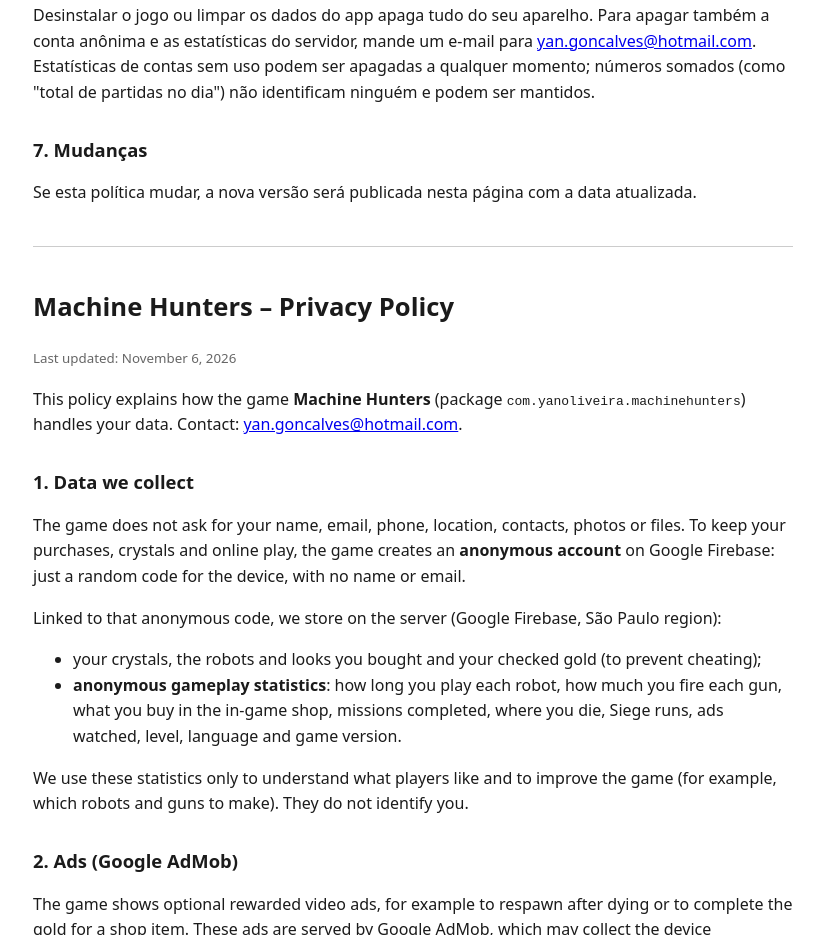
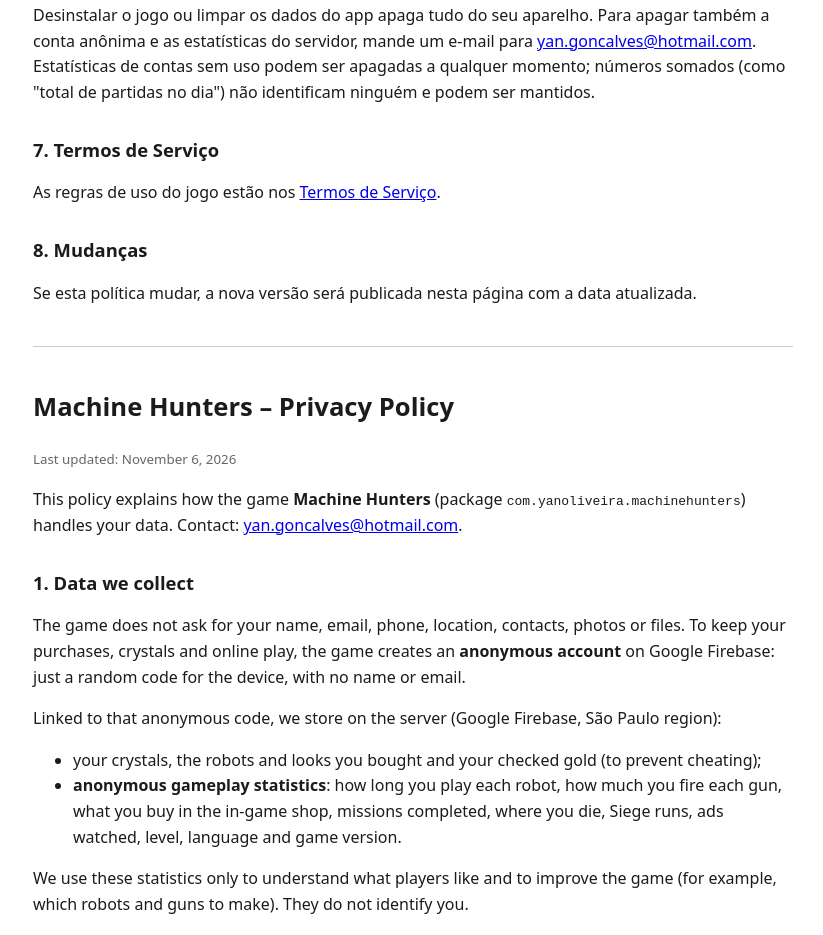
Before and after one commit to yanoliveira16/machine-hunters-privacy, a plain HTML site: page index.html in a window 1280 px wide. Shown: the part 1275-2210 px from the top of the page, without its empty margins (227-1050 px from the left). Drawn offline with Linux system fonts and the light colour scheme.

Commit message:
Política: link para os Termos de Serviço
Co-Authored-By: Claude Opus 5.5 <noreply@anthropic.com>
Claude-Session: https://claude.ai/code/session_012Yn5X4QEz1kV8FWE6s3ria

```diff
--- a/index.html
+++ b/index.html
@@ -41,7 +41,10 @@ small{color:#666}
 <h2>6. Exclusão de dados</h2>
 <p>Desinstalar o jogo ou limpar os dados do app apaga tudo do seu aparelho. Para apagar também a conta anônima e as estatísticas do servidor, mande um e-mail para <a href="mailto:yan.goncalves@hotmail.com">yan.goncalves@hotmail.com</a>. Estatísticas de contas sem uso podem ser apagadas a qualquer momento; números somados (como "total de partidas no dia") não identificam ninguém e podem ser mantidos.</p>
 
-<h2>7. Mudanças</h2>
+<h2>7. Termos de Serviço</h2>
+<p>As regras de uso do jogo estão nos <a href="termos.html">Termos de Serviço</a>.</p>
+
+<h2>8. Mudanças</h2>
 <p>Se esta política mudar, a nova versão será publicada nesta página com a data atualizada.</p>
 
 <hr>
```
